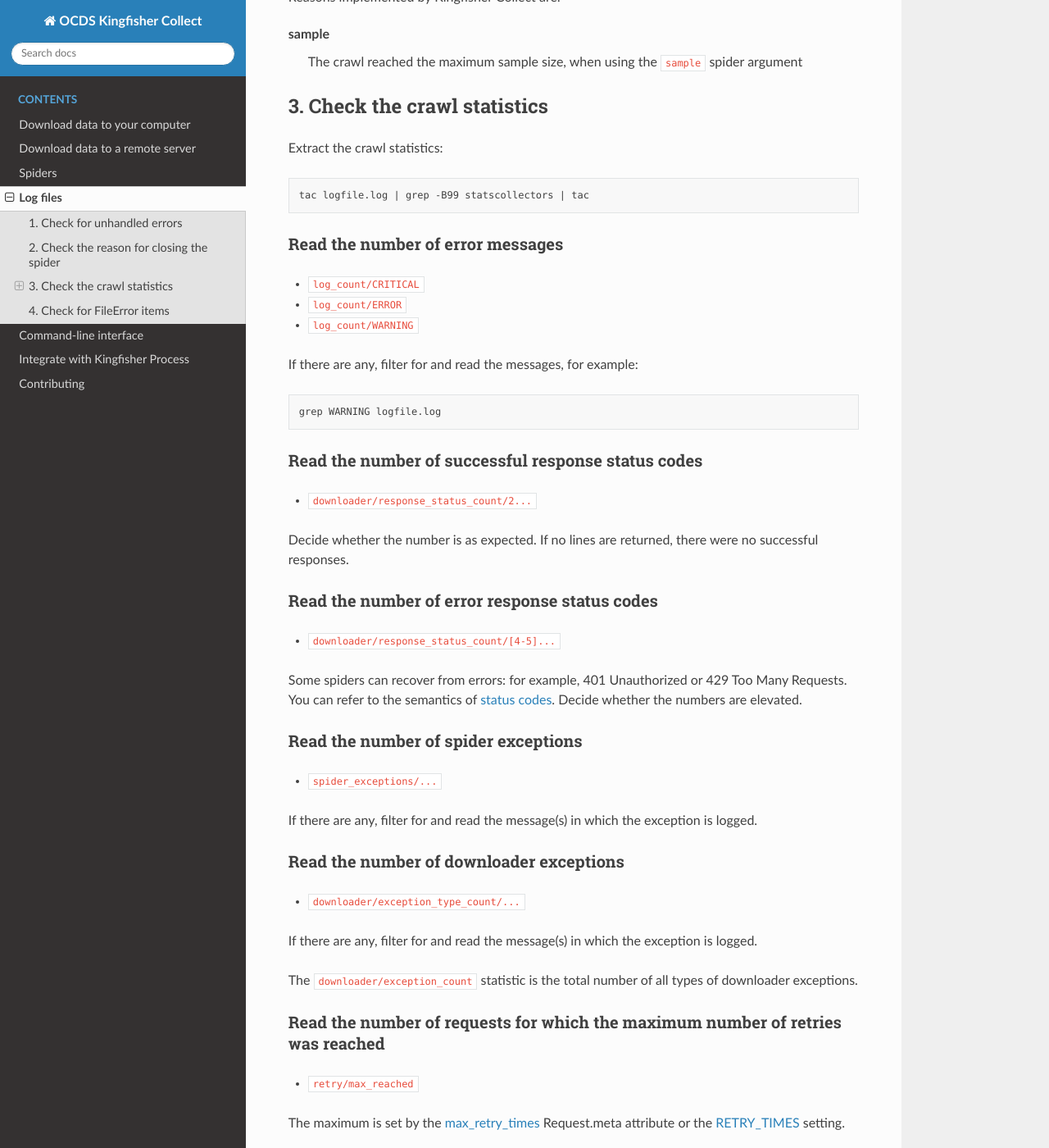
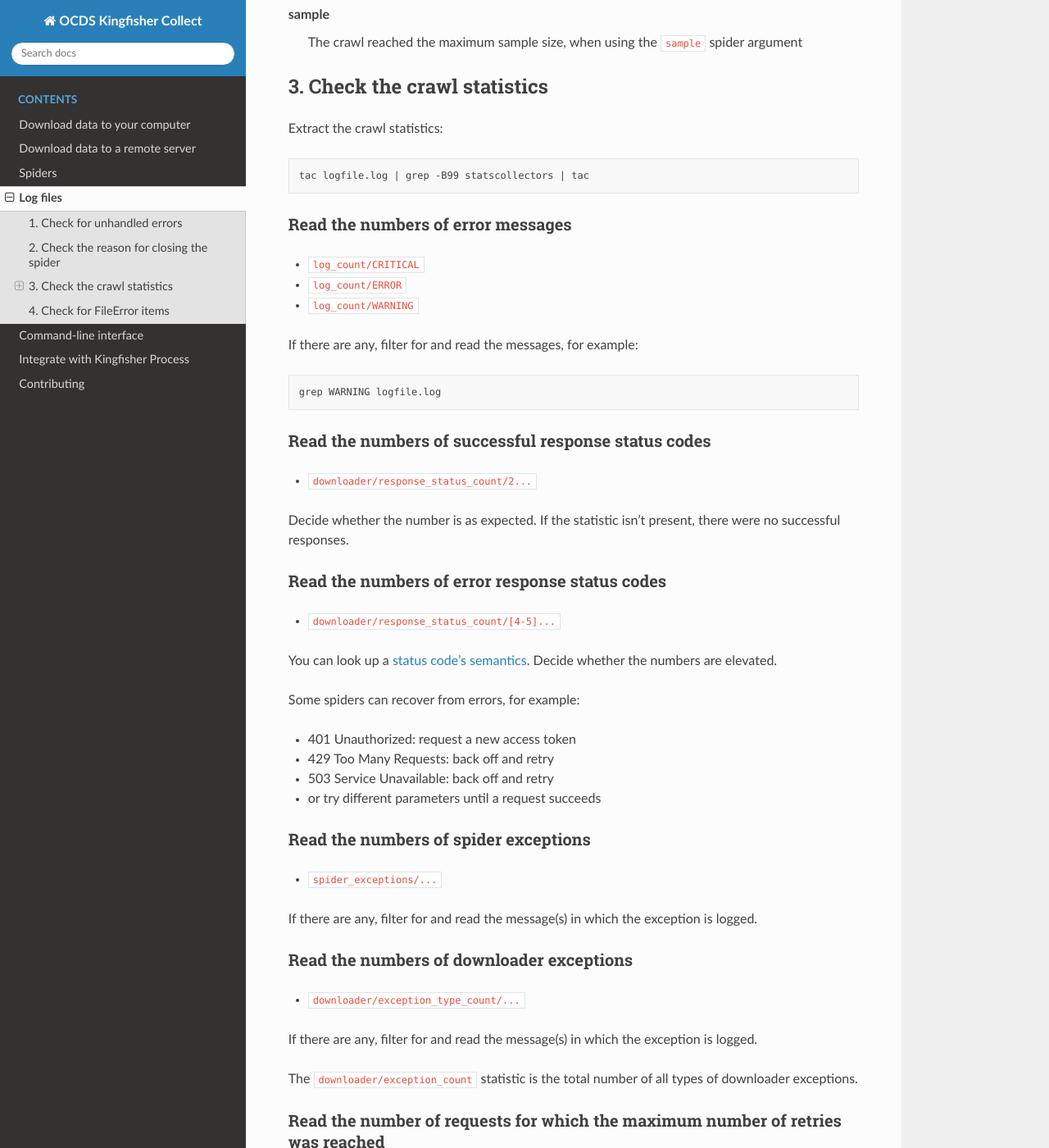
Before and after one commit to open-contracting/kingfisher-collect, a Sphinx documentation site: the page built from docs/logs.rst, in a window 1280 px wide and 1400 px high, scrolled down 1740 px. Shown: the whole window at 82% size. Built offline with Sphinx 7.4.7 and the Read the Docs theme 2.0.0, drawn with Linux system fonts in a browser that asks for light colours; some of the changed text lies outside the part shown.

Commit message:
docs: Copy edit logs.rst. Use error-level message in OpenOpps.

```diff
--- a/docs/logs.rst
+++ b/docs/logs.rst
@@ -1,14 +1,14 @@
 Log files
 =========
 
-Scrapy log files contain a wealth of information. This page offers ways to quickly extract information from them.
+You can use Scrapy's log files to identify and debug issues in data collection.
 
 If you can't debug an issue on your own, create an issue on `GitHub <https://github.com/open-contracting/kingfisher-collect/issues>`__.
 
 1. Check for unhandled errors
 -----------------------------
 
-Kingfisher Collect can handle errors and continue crawling. This step is to check whether any errors were unhandled.
+Kingfisher Collect can handle errors and continue crawling. This step is to check whether any errors were *unhandled*.
 
 Read the last line of the log file:
 
@@ -42,9 +42,9 @@
 cancelled
   The spider closed for an unknown reason
 finished
-  The crawl finished successfully, but not necessarily without errors
+  The crawl finished, and any errors were handled
 shutdown
-  The crawl was shutdown gracefully (e.g. pressing ``Ctrl-C`` once)
+  The crawl shutdown gracefully (e.g. pressing ``Ctrl-C`` once)
 
 Reasons implemented by Scrapy's extensions are:
 
@@ -73,8 +73,8 @@
 
    tac logfile.log | grep -B99 statscollectors | tac
 
-Read the number of error messages
-~~~~~~~~~~~~~~~~~~~~~~~~~~~~~~~~~
+Read the numbers of error messages
+~~~~~~~~~~~~~~~~~~~~~~~~~~~~~~~~~~
 
 -  ``log_count/CRITICAL``
 -  ``log_count/ERROR``
@@ -86,29 +86,36 @@
 
    grep WARNING logfile.log
 
-Read the number of successful response status codes
-~~~~~~~~~~~~~~~~~~~~~~~~~~~~~~~~~~~~~~~~~~~~~~~~~~~
+Read the numbers of successful response status codes
+~~~~~~~~~~~~~~~~~~~~~~~~~~~~~~~~~~~~~~~~~~~~~~~~~~~~
 
 -  ``downloader/response_status_count/2...``
 
-Decide whether the number is as expected. If no lines are returned, there were no successful responses.
+Decide whether the number is as expected. If the statistic isn't present, there were no successful responses.
 
-Read the number of error response status codes
-~~~~~~~~~~~~~~~~~~~~~~~~~~~~~~~~~~~~~~~~~~~~~~
+Read the numbers of error response status codes
+~~~~~~~~~~~~~~~~~~~~~~~~~~~~~~~~~~~~~~~~~~~~~~~
 
 -  ``downloader/response_status_count/[4-5]...``
 
-Some spiders can recover from errors: for example, 401 Unauthorized or 429 Too Many Requests. You can refer to the semantics of `status codes <https://httpstatuses.com/>`__. Decide whether the numbers are elevated.
+You can look up a `status code's semantics <https://httpstatuses.com/>`__. Decide whether the numbers are elevated.
 
-Read the number of spider exceptions
-~~~~~~~~~~~~~~~~~~~~~~~~~~~~~~~~~~~~
+Some spiders can recover from errors, for example:
+
+-  401 Unauthorized: request a new access token
+-  429 Too Many Requests: back off and retry
+-  503 Service Unavailable: back off and retry
+-  or try different parameters until a request succeeds
+
+Read the numbers of spider exceptions
+~~~~~~~~~~~~~~~~~~~~~~~~~~~~~~~~~~~~~
 
 -  ``spider_exceptions/...``
 
 If there are any, filter for and read the message(s) in which the exception is logged.
 
-Read the number of downloader exceptions
-~~~~~~~~~~~~~~~~~~~~~~~~~~~~~~~~~~~~~~~~
+Read the numbers of downloader exceptions
+~~~~~~~~~~~~~~~~~~~~~~~~~~~~~~~~~~~~~~~~~
 
 -  ``downloader/exception_type_count/...``
 
```
Also changed, not shown: other parts of docs/logs.rst (+3 -1 lines), 1 other file.
